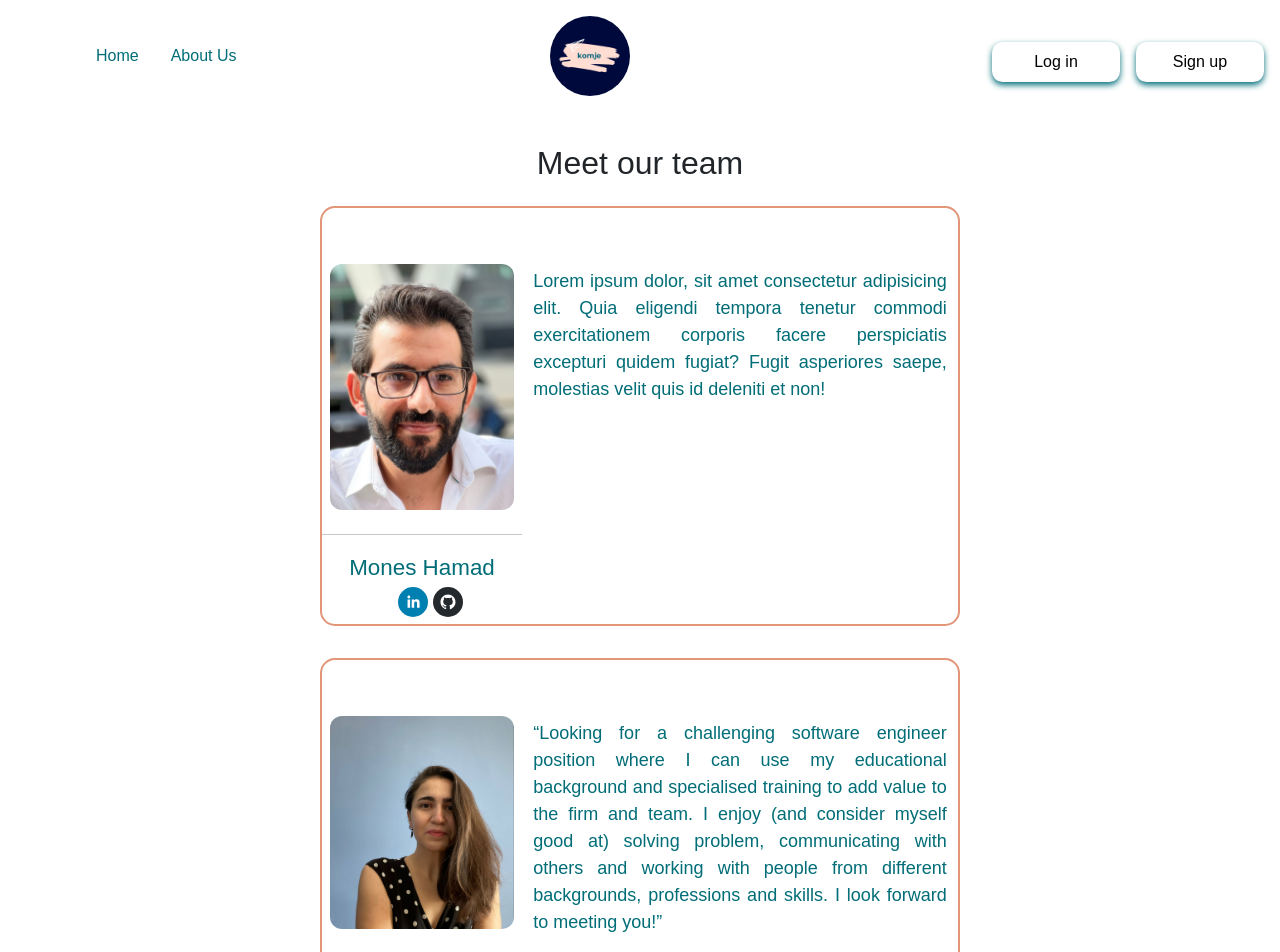
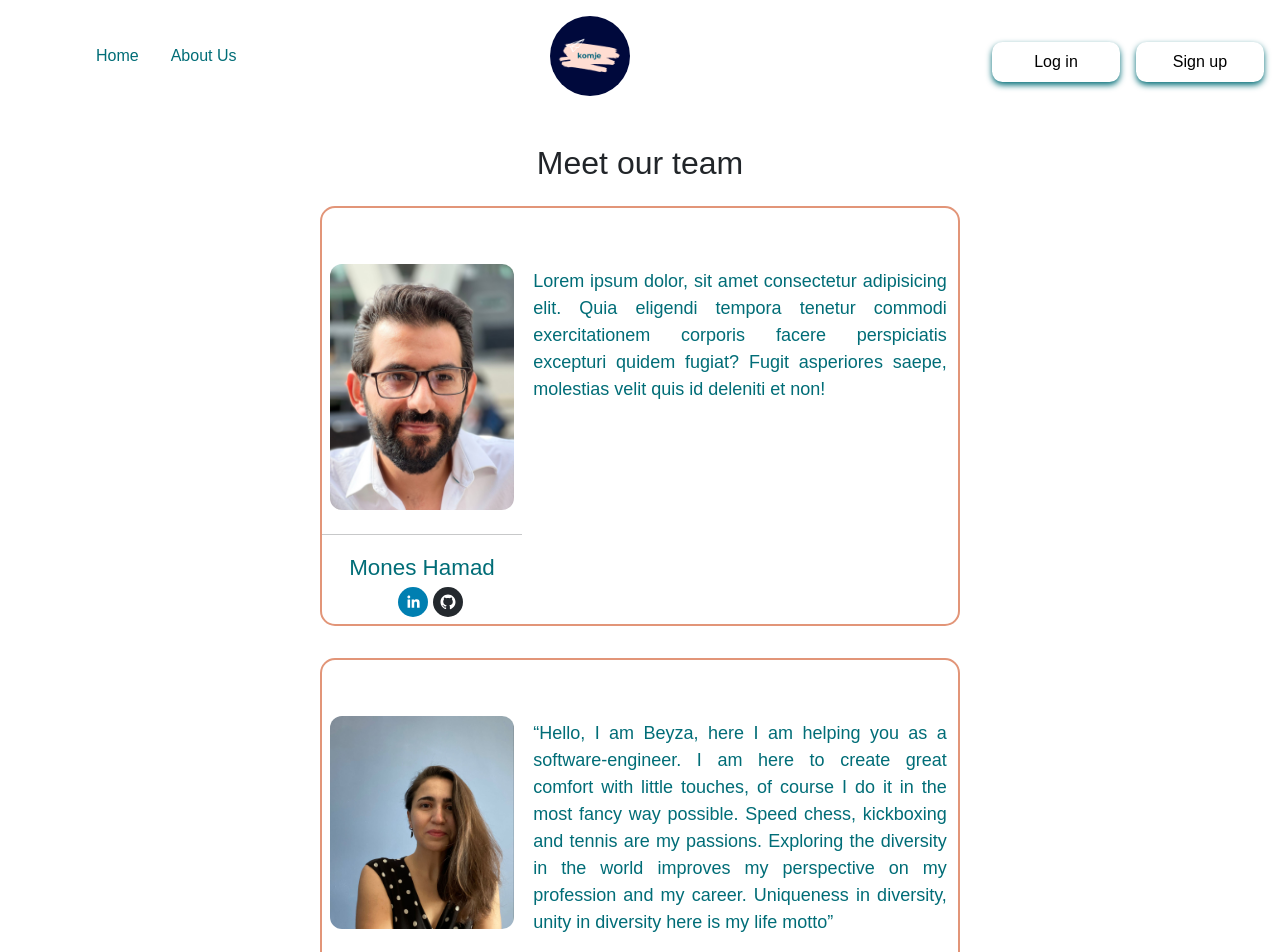
Before and after one commit to Mones-Hamd/FinalProjectHYF, a React app in the folder client/: page /aboutUs in a window 1280 px wide. Shown: the top 952 px of the page. Built offline with nearby package versions, Linux system fonts and the light colour scheme.

Commit message:
updated Beyza's about me text

```diff
--- a/client/src/pages/User/AboutUs/AboutUs.jsx
+++ b/client/src/pages/User/AboutUs/AboutUs.jsx
@@ -70,12 +70,12 @@ const AboutUs = () => {
           </div>
           <div>
             <p className="paragraph">
-              “Looking for a challenging software engineer position where I can
-              use my educational background and specialised training to add
-              value to the firm and team. I enjoy (and consider myself good at)
-              solving problem, communicating with others and working with people
-              from different backgrounds, professions and skills. I look forward
-              to meeting you!”
+              “Hello, I am Beyza, here I am helping you as a software-engineer.
+              I am here to create great comfort with little touches, of course I
+              do it in the most fancy way possible. Speed chess, kickboxing and
+              tennis are my passions. Exploring the diversity in the world
+              improves my perspective on my profession and my career. Uniqueness
+              in diversity, unity in diversity here is my life motto”
             </p>
           </div>
         </div>
```
Also changed, not shown: 1 other file (tests, documents, lock files or other folders).
